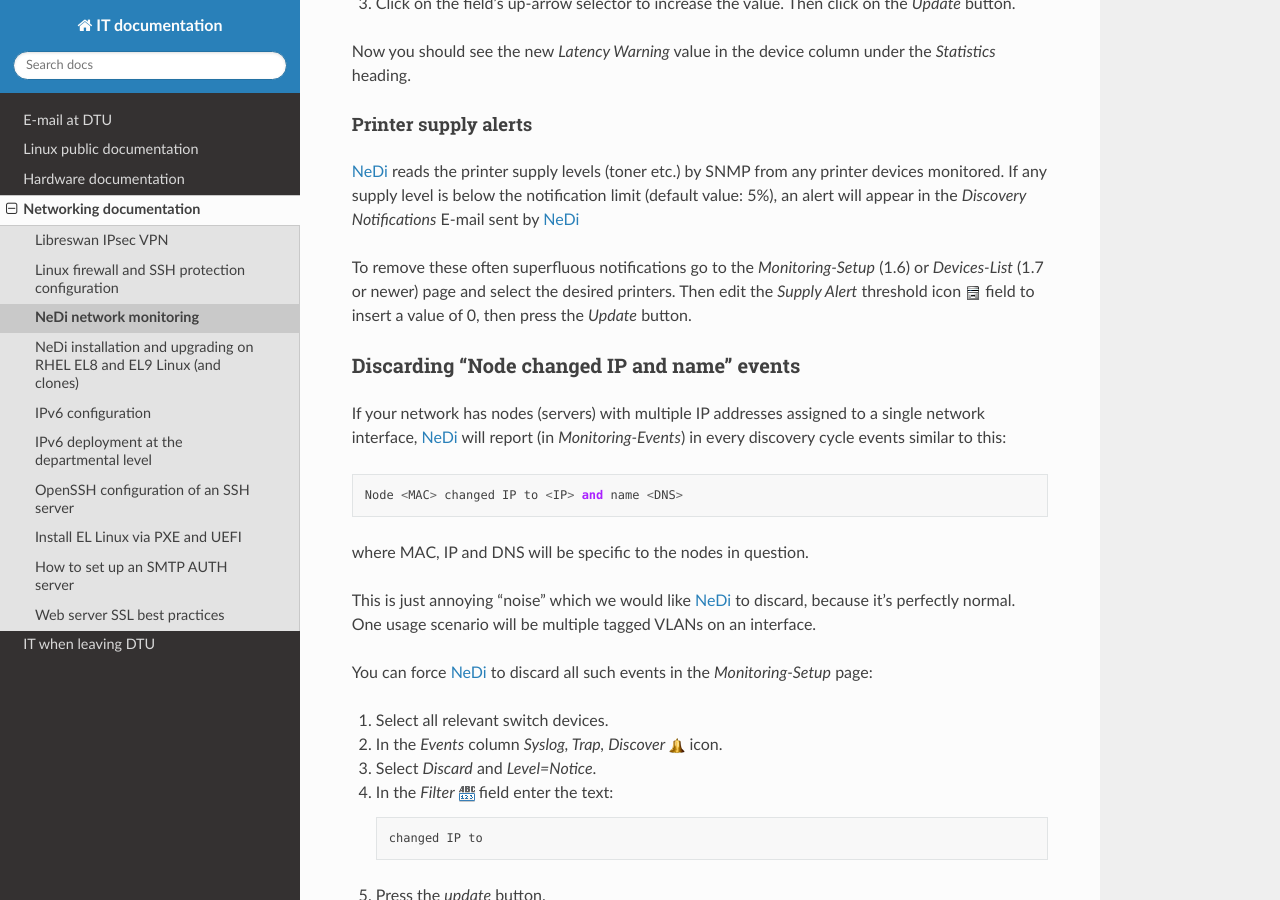
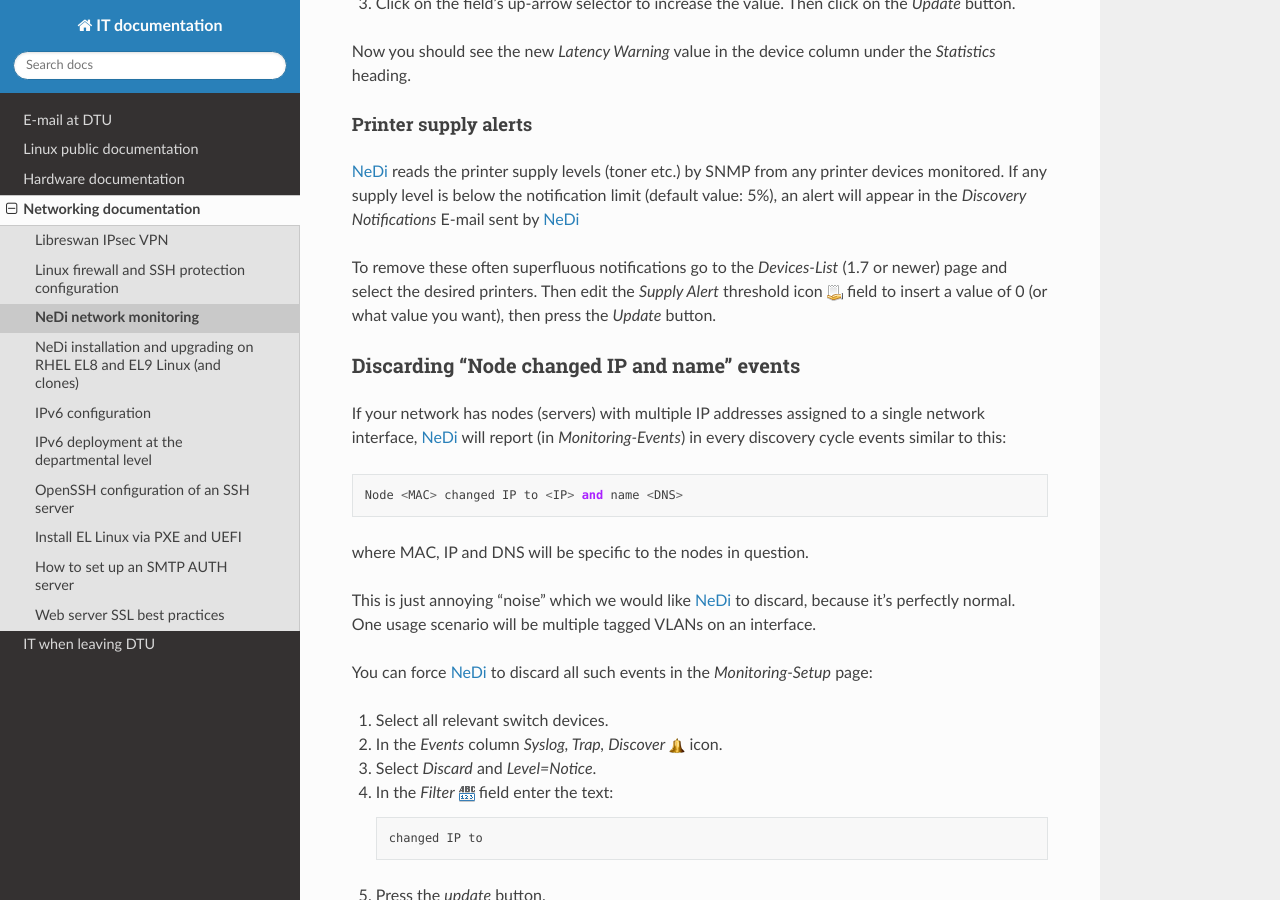
Before and after one commit to OleHolmNielsen/ITwiki, a Sphinx documentation site: the page built from docs/NeDi.rst, in a window 1280 px wide and 900 px high, scrolled down 8235 px. Built offline with Sphinx 7.4.7 and the Read the Docs theme 3.1.0, drawn with Linux system fonts in a browser that asks for light colours.

Commit message:
Edited printer supply info

```diff
--- a/docs/NeDi.rst
+++ b/docs/NeDi.rst
@@ -376,10 +376,10 @@
 NeDi_ reads the printer supply levels (toner etc.) by SNMP from any printer devices monitored.
 If any supply level is below the notification limit (default value: 5%), an alert will appear in the *Discovery Notifications* E-mail sent by NeDi_
 
-To remove these often superfluous notifications go to the *Monitoring-Setup* (1.6) or *Devices-List* (1.7 or newer) page and select the desired printers.
-Then edit the *Supply Alert* threshold icon |file| field to insert a value of 0, then press the *Update* button.
+To remove these often superfluous notifications go to the *Devices-List* (1.7 or newer) page and select the desired printers.
+Then edit the *Supply Alert* threshold icon |file| field to insert a value of 0 (or what value you want), then press the *Update* button.
 
-.. |file| image:: attachments/file.png
+.. |file| image:: attachments/shar.png
 
 Discarding "Node changed IP and name" events
 --------------------------------------------
```
